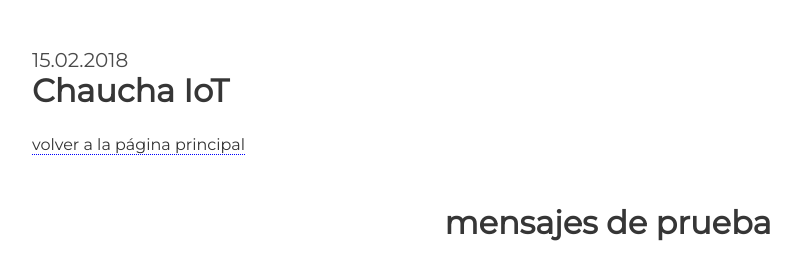
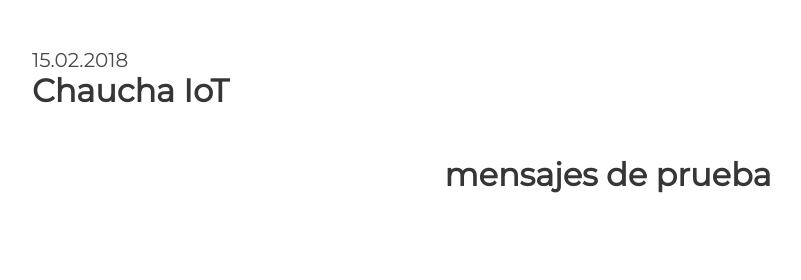
Before and after one commit to proyecto-chaucha/iot, a plain HTML site: page mensajes.html in a window 1280 px wide. Shown: the whole page, without its empty margins (32-833 px from the left). Drawn offline with nearby package versions, Linux system fonts and the light colour scheme; no server answers.

Commit message:
formato mas bonito

```diff
--- a/mensajes.html
+++ b/mensajes.html
@@ -22,9 +22,6 @@
 			<p class="title is-spaced">Chaucha IoT</p>
 		</div>
 
-		<p><a href="/">volver a la página principal</a></p>
-
-		<br>
 		<br>
 
 		<div class="content has-text-justified">
```
